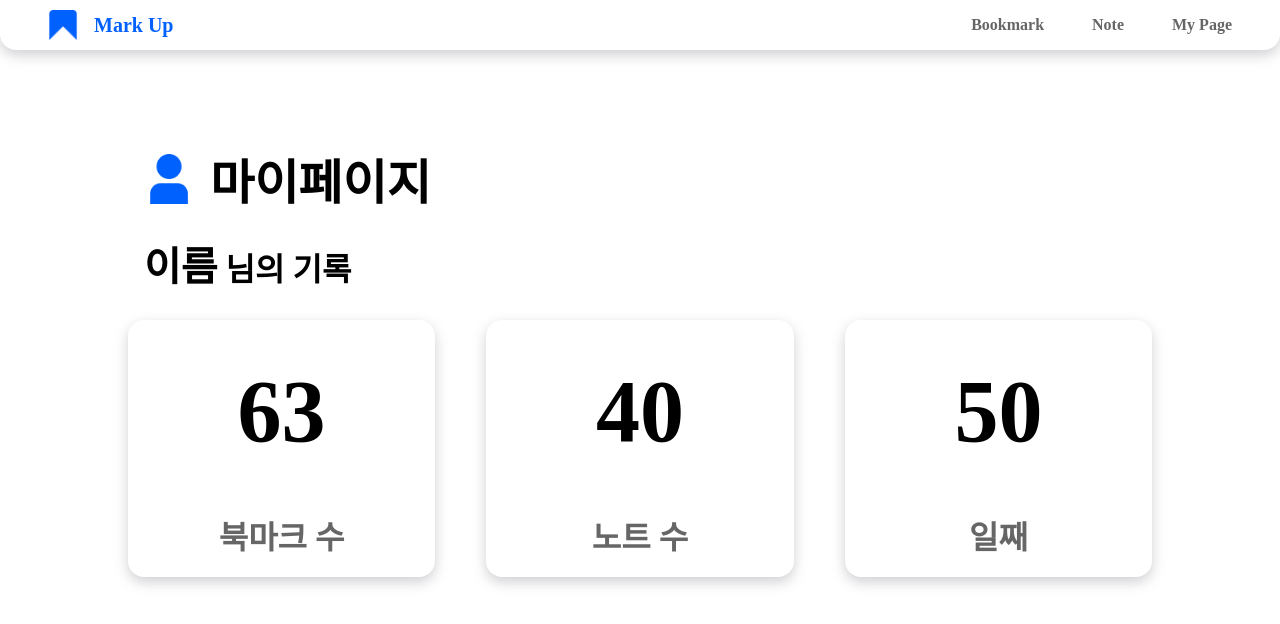
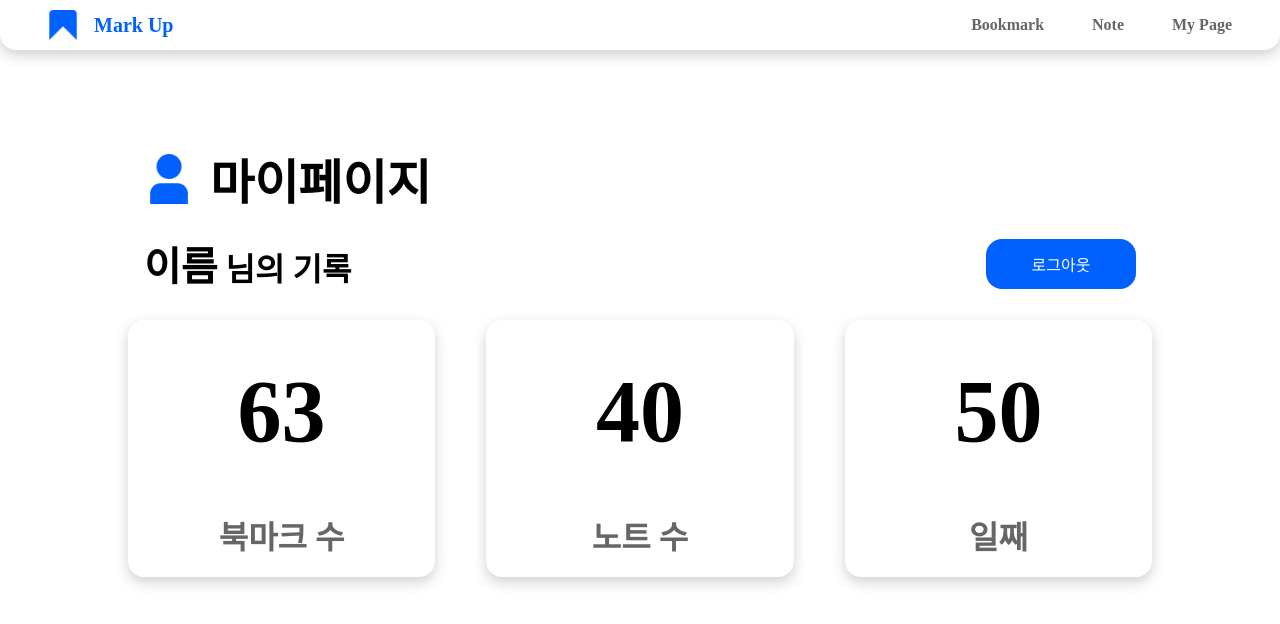
Before and after one commit to hyewwonn/MarkUp, a Next.js app: page /myPage in a window 1280 px wide. Shown: the top 624 px of the page. Built offline with nearby package versions, Linux system fonts and the light colour scheme; a web font is replaced by a local one.

Commit message:
로그아웃 버튼

```diff
--- a/src/pages/myPage.js
+++ b/src/pages/myPage.js
@@ -3,6 +3,10 @@ import styles from '../styles/myPage.module.css';
 import navStyles from '../styles/nav.module.css';
 
 function App() {
+    const logoutOnClick = () => {
+        window.location.href = "/login";
+    }
+
     return (
         <>
         <header>
@@ -37,8 +41,13 @@ function App() {
                 </div>
                 <div className={styles["mypage-content-container"]}>
                     <div className={styles["mypage-content-title-container"]}>
-                        <h1 className={`${styles["mypage-content-title"]} ${styles["mypage-content-name"]}`}>이름</h1>
-                        <h2 className={styles["mypage-content-title"]}>님의 기록</h2>
+                        <div className={styles["mypage-user-info-container"]}>
+                            <h1 className={`${styles["mypage-content-title"]} ${styles["mypage-content-name"]}`}>이름</h1>
+                            <h2 className={styles["mypage-content-title"]}>님의 기록</h2>
+                        </div>
+                        <div className={styles["mypage-logout-btn-container"]}>
+                            <button className={styles["mypage-logout-btn"]} onClick={logoutOnClick}>로그아웃</button>
+                        </div>
                     </div>
                     <div className={styles["mypage-card-container"]}>
                         <div className={`${styles["mypage-card"]} ${styles["mypage-bookmark"]}`}>
--- a/src/styles/myPage.module.css
+++ b/src/styles/myPage.module.css
@@ -40,6 +40,12 @@
 }
 .mypage-content-title-container {
     width: 100%;
+    display: flex;
+    justify-content: space-between;
+    align-items: center;
+}
+.mypage-user-info-container {
+    display: inline-block;
     margin-left: 1rem;
 }
 .mypage-content-name {
@@ -49,6 +55,19 @@
 .mypage-content-title {
     display: inline-block;
     font-size: 2rem;
+}
+.mypage-logout-btn-container {
+    display: inline-block;
+    margin-right: 1rem;
+}
+.mypage-logout-btn {
+    width: 150px;
+    height: 50px;
+    background-color: #0061FF;
+    border-radius: 1rem;
+    border: none;
+    color: #fff;
+    font-size: 1rem;
 }
 .mypage-card-container {
     width: 100%;
```
